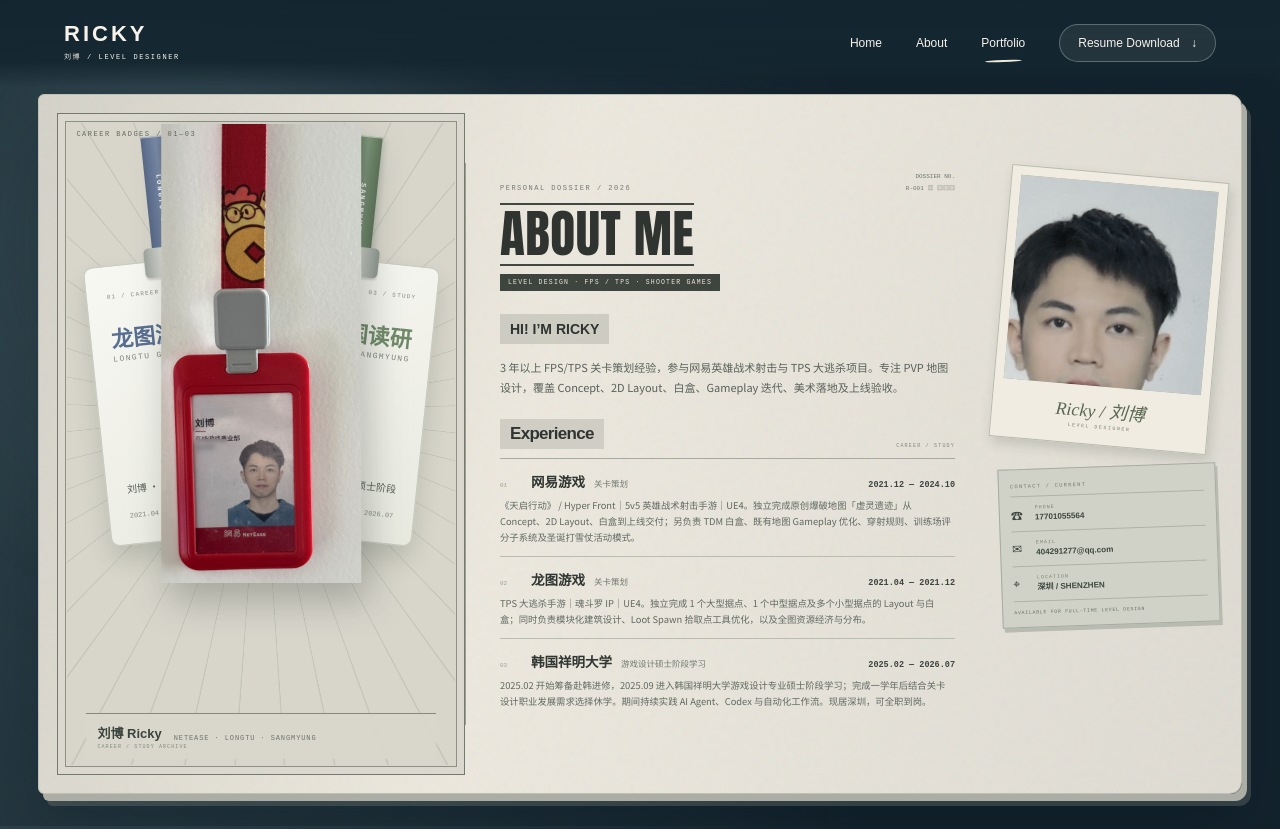
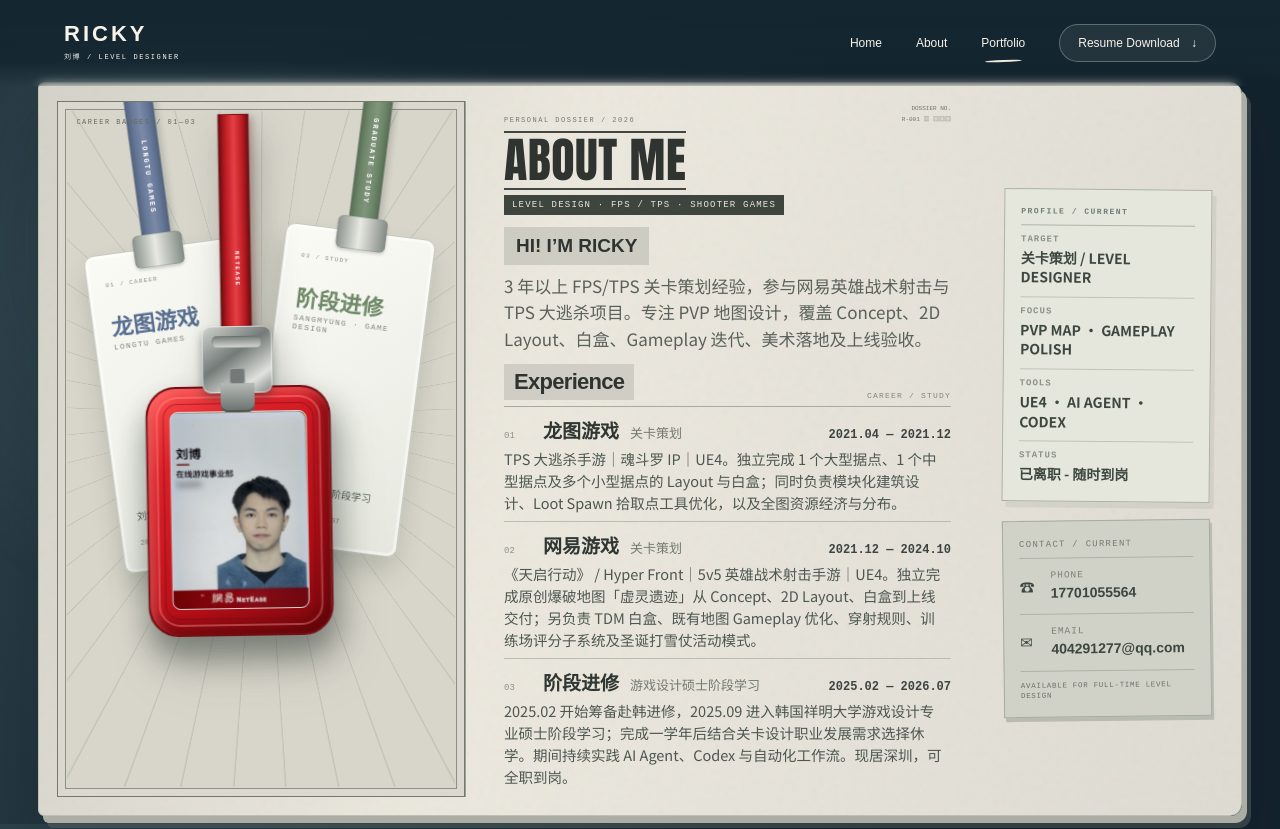
Before and after one commit to RickyGOD/RickyGOD.github.io, a Next.js app: page / in a window 1280 px wide. Shown: the top 829 px of the page. Built offline with nearby package versions, Linux system fonts and the light colour scheme.

Commit message:
Refine portfolio homepage layout and career presentation

```diff
--- a/components/ReferenceFlow.tsx
+++ b/components/ReferenceFlow.tsx
@@ -13,7 +13,39 @@
   {no:'04',title:'系统设计与支持',english:'SYSTEMS & SUPPORT',summary:'穿射规则与反馈｜训练场评分子系统｜地图相关支持工作',note:'只保留与关卡强相关的系统工作：把规则转译为空间约束，再用清晰反馈降低学习成本。',href:'/work/systems-iteration',image:'/media/work/penetration-layout.webp',imageAlt:'Layout 中的穿射设计标记',tags:['穿射系统','评分反馈','关卡支持']},
 ] as const;
 
-const aboutCareer = [career[1], career[0], career[2]];
+const aboutCareer = career;
+
+const badgeDragScript=`(()=>{
+  const init=()=>{
+    document.querySelectorAll('.career-badge[data-badge]').forEach((el)=>{
+      if(el.dataset.dragReady==='1')return;
+      el.dataset.dragReady='1';
+      let dragging=false,startX=0,startY=0,baseX=0,baseY=0;
+      const clamp=(value,min,max)=>Math.max(min,Math.min(max,value));
+      el.addEventListener('mousedown',(event)=>{
+        if(event.button!==0)return;
+        event.preventDefault();
+        dragging=true;startX=event.clientX;startY=event.clientY;
+        baseX=Number(el.dataset.dragX||0);baseY=Number(el.dataset.dragY||0);
+        el.classList.add('is-dragging');
+        document.documentElement.classList.add('badge-is-dragging');
+      });
+      window.addEventListener('mousemove',(event)=>{
+        if(!dragging)return;
+        const x=clamp(baseX+event.clientX-startX,-135,135);
+        const y=clamp(baseY+event.clientY-startY,-95,135);
+        el.dataset.dragX=String(x);el.dataset.dragY=String(y);
+        el.style.setProperty('--drag-x',x+'px');
+        el.style.setProperty('--drag-y',y+'px');
+      });
+      window.addEventListener('mouseup',()=>{
+        if(!dragging)return;dragging=false;el.classList.remove('is-dragging');
+        document.documentElement.classList.remove('badge-is-dragging');
+      });
+    });
+  };
+  if(document.readyState==='loading')document.addEventListener('DOMContentLoaded',init,{once:true});else init();
+})();`;
 
 export default function ReferenceFlow(){
   const [reduced,setReduced]=useState(false);
@@ -70,20 +102,32 @@
           <div className="about-badge-panel">
             <span className="about-panel-index">CAREER BADGES / 01—03</span>
             <div className="about-speed-lines" aria-hidden="true"/>
-            <div className="career-badge-stack" aria-label="职业经历工牌展示">
-              <div className="career-badge career-badge-longtu" aria-hidden="true">
-                <span className="career-lanyard">LONGTU GAMES</span>
-                <div className="career-card"><small>01 / CAREER</small><strong>龙图游戏</strong><b>LONGTU GAMES</b><p>刘博 · 关卡策划</p><time>2021.04 — 2021.12</time></div>
+            <div className="career-badge-stack" aria-label="职业经历工牌展示，可拖动工牌查看">
+              <div className="career-badge career-badge-longtu" data-badge="longtu" aria-label="龙图游戏履历卡，可拖动">
+                <div className="career-badge-motion">
+                  <span className="career-lanyard">LONGTU GAMES</span>
+                  <div className="career-card"><small>01 / CAREER</small><strong>龙图游戏</strong><b>LONGTU GAMES</b><p>刘博 · 关卡策划</p><time>2021.04 — 2021.12</time></div>
+                </div>
               </div>
-              <div className="career-badge career-badge-study" aria-hidden="true">
-                <span className="career-lanyard">SANGMYUNG</span>
-                <div className="career-card"><small>03 / STUDY</small><strong>韩国读研</strong><b>SANGMYUNG</b><p>Game Design · 硕士阶段</p><time>2025.02 — 2026.07</time></div>
+              <div className="career-badge career-badge-study" data-badge="study" aria-label="阶段进修履历卡，可拖动">
+                <div className="career-badge-motion">
+                  <span className="career-lanyard">GRADUATE STUDY</span>
+                  <div className="career-card"><small>03 / STUDY</small><strong>阶段进修</strong><b>SANGMYUNG · GAME DESIGN</b><p>游戏设计硕士阶段学习</p><time>2025.02 — 2026.07</time></div>
+                </div>
               </div>
-              <div className="career-badge career-badge-netease">
-                <img src={(process.env.NEXT_PUBLIC_BASE_PATH||'')+'/media/profile/netease-badge-shell-public.jpg'} alt="刘博网易工牌与红色工牌外壳实拍，员工编号已模糊"/>
+              <div className="career-badge career-badge-netease" data-badge="netease" aria-label="网易游戏工牌，可拖动">
+                <div className="career-badge-motion">
+                  <span className="career-lanyard netease-lanyard">NETEASE</span>
+                  <span className="netease-clip" aria-hidden="true"><i/><b/></span>
+                  <div className="netease-shell">
+                    <div className="netease-card netease-card-photo-replica">
+                      <img className="netease-card-reference" src={(process.env.NEXT_PUBLIC_BASE_PATH||'')+'/media/profile/netease-badge-card-clean.jpg'} alt="刘博网易员工卡样式"/>
+                    </div>
+                  </div>
+                </div>
               </div>
             </div>
-            <div className="badge-verified"><strong>刘博 Ricky</strong><span>NETEASE · LONGTU · SANGMYUNG</span><small>CAREER / STUDY ARCHIVE</small></div>
+            <script dangerouslySetInnerHTML={{__html:badgeDragScript}}/>
           </div>
 
           <main className="about-copy">
@@ -104,18 +148,19 @@
             </section>
           </main>
 
-          <aside className="about-side">
-            <div className="profile-polaroid reference-polaroid">
-              <div><img src={(process.env.NEXT_PUBLIC_BASE_PATH||'')+'/media/profile/netease-portrait.jpg'} alt="刘博个人照片"/></div>
-              <p>Ricky / 刘博</p>
-              <small>LEVEL DESIGNER</small>
+          <aside className="about-side about-side-contact-only">
+            <div className="about-status-card" aria-label="当前求职状态">
+              <span>PROFILE / CURRENT</span>
+              <div><small>TARGET</small><strong>关卡策划 / LEVEL DESIGNER</strong></div>
+              <div><small>FOCUS</small><strong>PVP MAP · GAMEPLAY POLISH</strong></div>
+              <div><small>TOOLS</small><strong>UE4 · AI AGENT · CODEX</strong></div>
+              <div><small>STATUS</small><strong>已离职 - 随时到岗</strong></div>
             </div>
             <div className="about-contact-card" aria-label="联系方式">
               <span>CONTACT / CURRENT</span>
               <a href="tel:17701055564"><b>☎</b><div><small>PHONE</small><strong>17701055564</strong></div></a>
               <a href="mailto:404291277@qq.com"><b>✉</b><div><small>EMAIL</small><strong>404291277@qq.com</strong></div></a>
-              <div className="about-location"><b>⌖</b><div><small>LOCATION</small><strong>深圳 / SHENZHEN</strong></div></div>
-              <i>AVAILABLE FOR FULL-TIME LEVEL DESIGN</i>
+                            <i>AVAILABLE FOR FULL-TIME LEVEL DESIGN</i>
             </div>
           </aside>
         </div>
--- a/content/career.ts
+++ b/content/career.ts
@@ -31,8 +31,8 @@
   },
   {
     id:'study',
-    company:'韩国祥明大学',
-    english:'SANGMYUNG UNIVERSITY',
+    company:'阶段进修',
+    english:'GRADUATE STUDY',
     period:'2025.02 — 2026.07',
     role:'游戏设计硕士阶段学习',
     code:'03',
```
Also changed, not shown: components/reference-flow.css.
